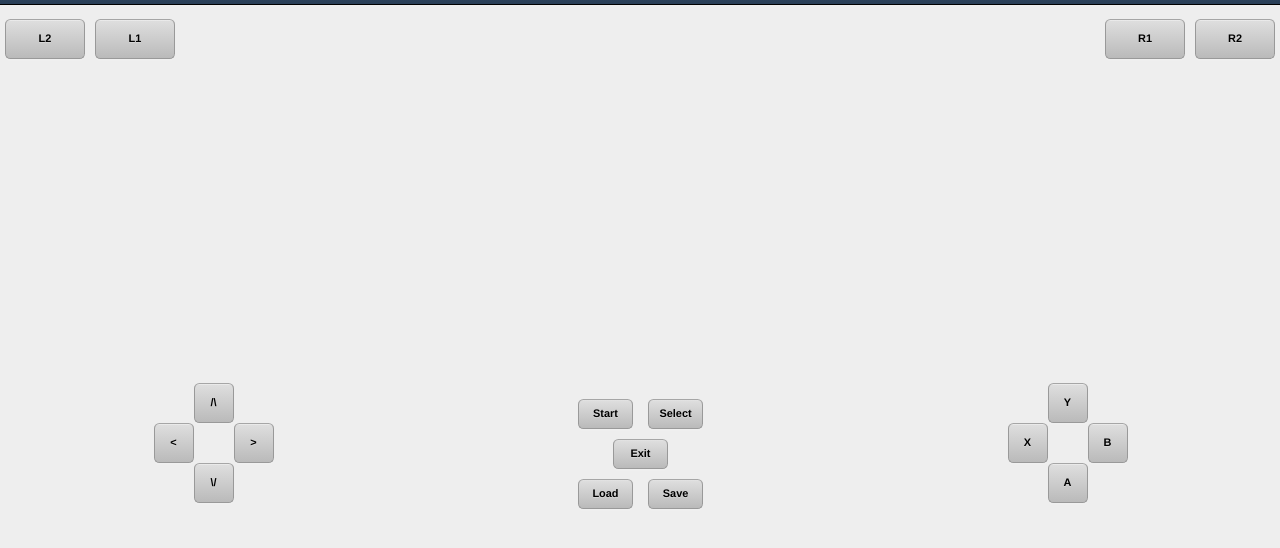
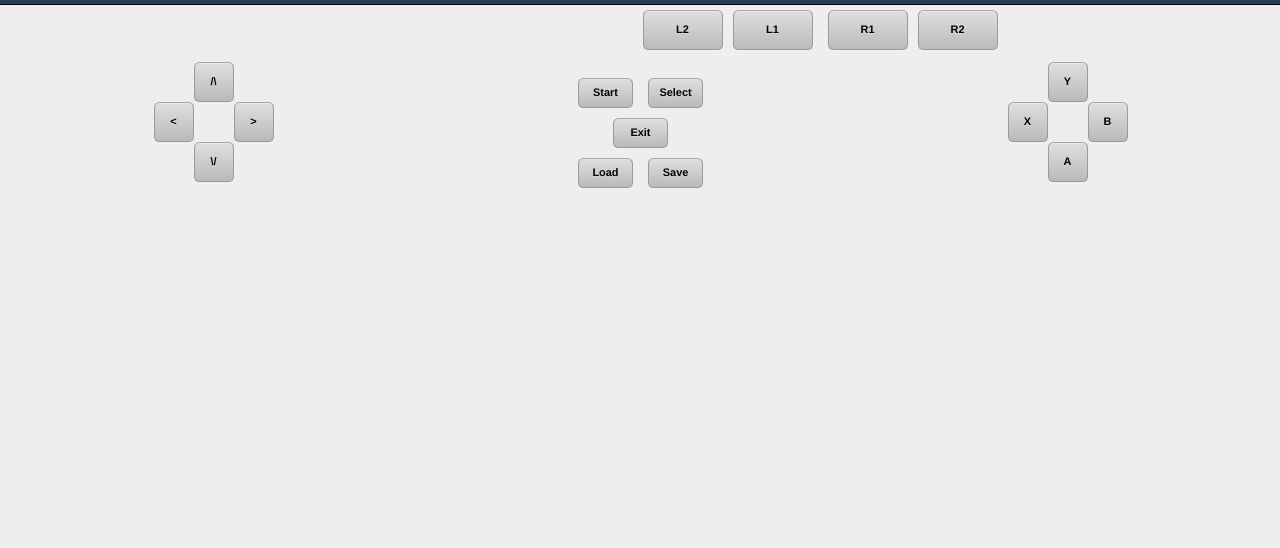
Before and after one commit to neilmunday/pespad, a plain HTML site: page web/index.html in a window 1280 px wide. Shown: the part 42-590 px from the top of the page. Drawn offline with Linux system fonts and the light colour scheme.

Commit message:
Layout improvements.

```diff
--- a/web/index.html
+++ b/web/index.html
@@ -34,7 +34,17 @@
 
 <body>
 
-<div id="shoulder"></div>
+<div id="shoulderButtons">
+	<table border="0" style="width: 100%;">
+		<tr>
+			<td><div id="l2shoulderBtn"></div></td>
+			<td><div id="l1shoulderBtn"></div></td>
+			<td width="100%">&nbsp;</td>
+			<td><div id="r1shoulderBtn"></div></td>
+			<td><div id="r2shoulderBtn"></div></td>
+		</tr>
+	</table>
+</div>
 
 <div id="dpad">
 	<center>
--- a/web/mobile.js
+++ b/web/mobile.js
@@ -46,40 +46,11 @@ new Ext.Application({
 			});
 		}
 
-		function createBtn(text, action, width, height, margin, doNotRenderTo){
+		function createBtn(text, action, width, height, margin){
 			if (!margin){
 				margin = 0;
 			}
 
-			if (doNotRenderTo){
-				return new Ext.Button({
-					height: height,
-					listeners: {
-						render: function(){
-							el = this.getEl().dom;
-							if (el.addEventListener){
-								el.addEventListener('mousedown', function(){ btnPress(action) }, false);
-								el.addEventListener('mouseup', function(){ btnPress(action) }, false);
-								el.addEventListener('touchstart', function(){ btnPress(action) }, false);
-								el.addEventListener('touchend', function(){ btnPress(action) }, false);
-							}
-							else{
-								el.attachEvent('mousedown', function(){ btnPress(action) });
-								el.attachEvent('mouseup', function(){ btnPress(action) });
-								el.attachEvent('touchstart', function(){ btnPress(action) });
-								el.attachEvent('touchend', function(){ btnPress(action) });
-							}
-						}
-					},
-					style: {
-						margin: margin + 'px'
-					},
-					text: text,
-					ui: 'small',
-					width: width
-				});
-			}
-			else{
 			return new Ext.Button({
 				height: height,
 				listeners: {
@@ -108,7 +79,6 @@ new Ext.Application({
 				width: width
 			});
 		}
-		}
 
 		function mouseDown(event){
 			console.log('mouse down');
@@ -120,12 +90,6 @@ new Ext.Application({
 
 		var btnWidth = 40;
 		var btnHeight = 40;
-
-
-		l2Btn = createBtn('L2', 'l2shoulder', btnWidth * 2, btnHeight, 5, true);
-		l1Btn = createBtn('L1', 'l1shoulder', btnWidth * 2, btnHeight, 5, true);
-		r1Btn = createBtn('R1', 'r1shoulder', btnWidth * 2, btnHeight, 5, true);
-		r2Btn = createBtn('R2', 'r2shoulder', btnWidth * 2, btnHeight, 5, true);
 
 		var joystickPanel = new Ext.Panel({
 			dockedItems: [
@@ -191,23 +155,13 @@ new Ext.Application({
 			id: 'joystickPanel',
 			items: [
 				{
-					flex: 0.1,
-					items: [
-						l2Btn,
-						l1Btn,
+					height: 40,
+					contentEl: 'shoulderButtons',
+					xtype: 'panel'
+				},
 				{
-							xtype: 'spacer'
-						},
-						r1Btn,
-						r2Btn
-					],
-					layout: {
-						type: 'hbox'
-					},
-					width: '100%',
-					xtype: 'panel'
-				},{
-					flex: 1,
+
+					height: 100,
 					items: [
 						{
 							flex: 1,
@@ -233,6 +187,7 @@ new Ext.Application({
 			],
 			layout: {
 				align: 'center',
+				pack: 'start',
 				type: 'vbox'
 			}
 		});
@@ -250,5 +205,9 @@ new Ext.Application({
 		createBtn('>', 'right', btnWidth, btnHeight);
 		createBtn('/\\', 'up', btnWidth, btnHeight);
 		createBtn('\\/', 'down', btnWidth, btnHeight);
+		createBtn('L2', 'l2shoulder', btnWidth * 2, btnHeight, 5);
+		createBtn('L1', 'l1shoulder', btnWidth * 2, btnHeight, 5);
+		createBtn('R1', 'r1shoulder', btnWidth * 2, btnHeight, 5);
+		createBtn('R2', 'r2shoulder', btnWidth * 2, btnHeight, 5);
 	}
 });
```
Lines whose indentation alone changed are shown as unchanged.
